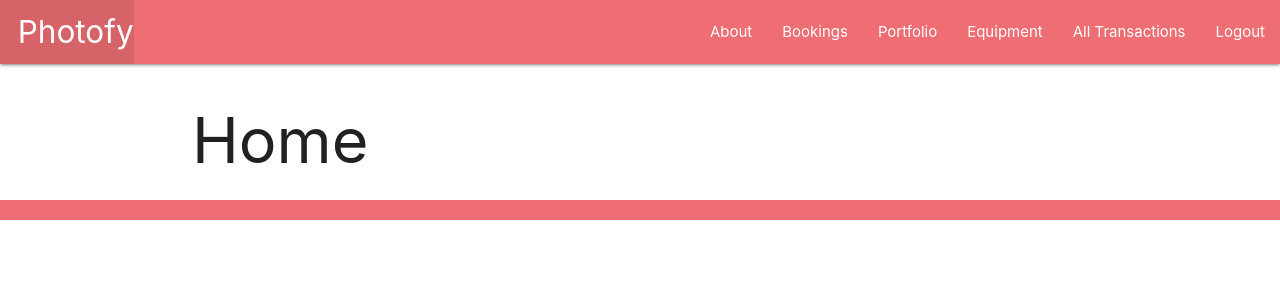
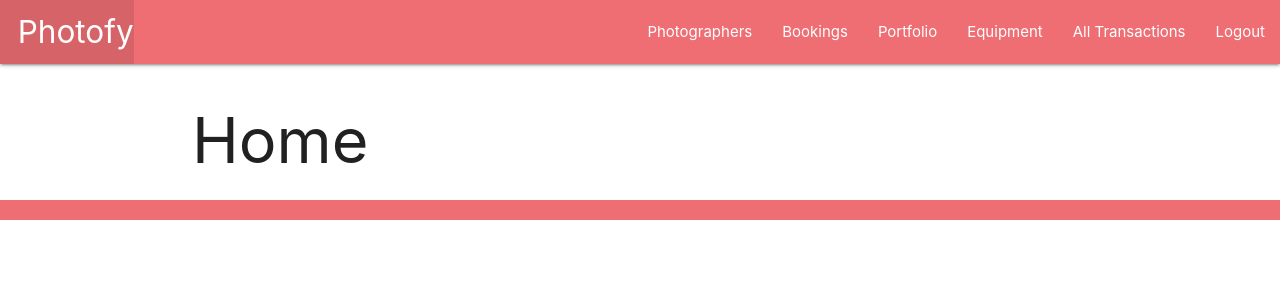
Before and after one commit to lcrosariol/Photofy, a Django app: page / in a window 1280 px wide. Shown: the top 300 px of the page. Run offline with Django 3.2, Linux system fonts and the light colour scheme; the visitor is signed in with stand-in values (Sample User, id 1).

Commit message:
added main photographers page with profile pictures

```diff
--- a/main_app/templates/base.html
+++ b/main_app/templates/base.html
@@ -18,7 +18,7 @@
           <li><a href="/" class="left brand-logo">&nbsp;&nbsp;Photofy</a></li>
         </ul>
         <ul class="right">
-          <li><a href="{% url 'about' %}">About</a></li>
+          <li><a href="{% url 'photographers' %}">Photographers</a></li>
           {% if user.is_authenticated %}
             <li><a href="{% url 'bookings' %}">Bookings</a></li>
             <li><a href="{% url 'portfolio' %}">Portfolio</a></li>
--- a/main_app/urls.py
+++ b/main_app/urls.py
@@ -21,8 +21,8 @@ urlpatterns = [
     path('', views.home, name='home'),
 
     # #home page
-    path('about/', views.about, name='about'),
-    # #about page
+    path('photographers/', views.photographers, name='photographers'),
+    # #photographers page
     path('bookings/', views.bookings, name='bookings'),
     path('bookings/create/', views.BookingCreate.as_view(), name='booking_create'),
     path('bookings/<int:pk>/update/', views.BookingUpdate.as_view(), name='booking_update'),
--- a/main_app/views.py
+++ b/main_app/views.py
@@ -7,7 +7,7 @@ from datetime import date
 from django.shortcuts import render, redirect
 from django.views.generic.edit import CreateView, UpdateView, DeleteView
 from django.views.generic import ListView, DetailView
-from .models import Equipment, Booking, Photo, Transaction, Profile
+from .models import Equipment, Booking, Photo, Transaction, Profile, User
 from django.contrib.auth import login
 from django.contrib.auth.forms import UserCreationForm
 from django.contrib.auth.decorators import login_required
@@ -17,40 +17,40 @@ from django.contrib.auth.mixins import LoginRequiredMixin
 
 @login_required
 def add_photo(request, photographer_id):
-  photo_file = request.FILES.get('photo-file', None)
-  if photo_file:
-    s3 = boto3.client('s3')
-    # need a unique "key" for s3 (filename)
-    key = uuid.uuid4().hex[:6] + photo_file.name[photo_file.name.rfind('.'):]
-    try:
-      bucket = os.environ['S3_BUCKET']
-      s3.upload_fileobj(photo_file, bucket, key)
-      url = f"{os.environ['S3_BASE_URL']}{bucket}/{key}"
-      Photo.objects.create(url=url, user_id=photographer_id, name=key)
-    except:
-      print('An error occurred uploading file to S3')
-  return redirect('portfolio')
-
+    photo_file = request.FILES.get('photo-file', None)
+    if photo_file:
+        s3 = boto3.client('s3')
+        # need a unique "key" for s3 (filename)
+        key = uuid.uuid4().hex[:6] + \
+            photo_file.name[photo_file.name.rfind('.'):]
+        try:
+            bucket = os.environ['S3_BUCKET']
+            s3.upload_fileobj(photo_file, bucket, key)
+            url = f"{os.environ['S3_BASE_URL']}{bucket}/{key}"
+            Photo.objects.create(url=url, user_id=photographer_id, name=key)
+        except:
+            print('An error occurred uploading file to S3')
+    return redirect('portfolio')
 
 
 def signup(request):
-  error_message = ''
-  if request.method == 'POST':
-    # This is how to create a 'user' form object
-    # that includes the data from the browser
-    form = UserCreationForm(request.POST)
-    if form.is_valid():
-      # This will add the user to the database
-      user = form.save()
-      # This is how we log a user in via code
-      login(request, user)
-      return redirect('bookings')
-    else:
-      error_message = 'Invalid sign up - try again'
-  # A bad POST or a GET request, so render signup.html with an empty form
-  form = UserCreationForm()
-  context = {'form': form, 'error_message': error_message}
-  return render(request, 'registration/signup.html', context)
+    error_message = ''
+    if request.method == 'POST':
+        # This is how to create a 'user' form object
+        # that includes the data from the browser
+        form = UserCreationForm(request.POST)
+        if form.is_valid():
+            # This will add the user to the database
+            user = form.save()
+            # This is how we log a user in via code
+            login(request, user)
+            return redirect('bookings')
+        else:
+            error_message = 'Invalid sign up - try again'
+    # A bad POST or a GET request, so render signup.html with an empty form
+    form = UserCreationForm()
+    context = {'form': form, 'error_message': error_message}
+    return render(request, 'registration/signup.html', context)
 
 
 @login_required
@@ -62,142 +62,143 @@ def home(request):
     return render(request, 'home.html')
 
 
-@login_required
-def about(request):
-  """
-  about view
-  http://localhost/8000/about/
-  """
-  return render(request, 'about.html')
+def photographers(request):
+    """
+    photographers view
+    http://localhost/8000/photographers/
+    """
+    # profiles = Profile.objects.all()
+
+    users = User.objects.all()
+    photos = Photo.objects.filter(user__in=users)
+    return render(request, 'photographers.html', {'photos': photos})
 
 
 @login_required
 def bookings(request):
-  """
-  about view
-  http://localhost/8000/bookings/
-  """
-  today = date.today()
-  bookings = Booking.objects.filter(user=request.user)
-  return render(request, 'bookings/index.html', {'bookings': bookings, 'today': today})
+    """
+    http://localhost/8000/bookings/
+    """
+    today = date.today()
+    bookings = Booking.objects.filter(user=request.user)
+    return render(request, 'bookings/index.html', {'bookings': bookings, 'today': today})
 
 
 @login_required
 def equipment(request):
-  """
-  about view
-  http://localhost/8000/equipment/
-  """
+    """
+    http://localhost/8000/equipment/
+    """
 
-  equipments = Equipment.objects.all()
-  # profile = Profile.objects.get(user=request.user)
-  # print(profile)
-  print(equipments)
-  return render(request, 'equipment.html', {'equipments': equipments})
+    equipments = Equipment.objects.all()
+    # profile = Profile.objects.get(user=request.user)
+    # print(profile)
+    print(equipments)
+    return render(request, 'equipment.html', {'equipments': equipments})
 
 
 @login_required
 def portfolio(request):
-  """
-  about view
-  http://localhost/8000/portfolio/
-  """
-  photos = Photo.objects.filter(user=request.user.id)
-  return render(request, 'portfolio.html', {'photos': photos})
+    """
+    http://localhost/8000/portfolio/
+    """
+    photos = Photo.objects.filter(user=request.user.id)
+    return render(request, 'portfolio.html', {'photos': photos})
 
 
 @login_required
 def booking(request, booking_id):
-  """
-  single booking view
-  http://localhost/8000/portfolio/
-  """
-  today = date.today()
-  booking = Booking.objects.get(id=booking_id)
-  return render(request, 'bookings/booking_detail.html', {'booking': booking, 'today': today})
+    """
+    single booking view
+    http://localhost/8000/portfolio/
+    """
+    today = date.today()
+    booking = Booking.objects.get(id=booking_id)
+    return render(request, 'bookings/booking_detail.html', {'booking': booking, 'today': today})
 
 
 @login_required
 def transactions(request):
-  """
-  transactions view
-  http://localhost/8000/transactions/
-  """
-  bookings = Booking.objects.filter(user=request.user)
-  bookings_list = list(bookings)
-  transactions = Transaction.objects.filter(booking__in = bookings_list )
-  return render(request, 'transactions.html', {'transactions': transactions})
+    """
+    transactions view
+    http://localhost/8000/transactions/
+    """
+    bookings = Booking.objects.filter(user=request.user)
+    bookings_list = list(bookings)
+    transactions = Transaction.objects.filter(booking__in=bookings_list)
+    return render(request, 'transactions.html', {'transactions': transactions})
 
 
 @login_required
 def profile(request):
-  """
-  about view
-  http://localhost/8000/profile/
-  """
-  return render(request, 'profile.html')
+    """
+    http://localhost/8000/profile/
+    """
+    return render(request, 'profile.html')
 
 
 def assoc_equipment(request, equipment_id):
-  Profile.objects.get(id=request.user.id).equipments.add(equipment_id)
-  print('THIS', request.user.id, equipment_id)
-  return redirect('equipment')
+    Profile.objects.get(id=request.user.id).equipments.add(equipment_id)
+    print('THIS', request.user.id, equipment_id)
+    return redirect('equipment')
+
 
 def unassoc_equipment(request, profile_id, equipment_id):
-  Profile.objects.get(user_id=profile_id).equipment.remove(equipment_id)
-  return redirect('equipment', profile_id=profile_id)
+    Profile.objects.get(user_id=profile_id).equipment.remove(equipment_id)
+    return redirect('equipment', profile_id=profile_id)
 
 
 class TransactionCreate(LoginRequiredMixin, CreateView):
-  model = Transaction
-  fields = '__all__'
+    model = Transaction
+    fields = '__all__'
 
 
 class TransactionUpdate(LoginRequiredMixin, UpdateView):
-  model = Transaction
-  fields = ['amount', 'paid']
-  success_url = '/transactions/'
+    model = Transaction
+    fields = ['amount', 'paid']
+    success_url = '/transactions/'
 
 
 class TransactionDelete(LoginRequiredMixin, DeleteView):
-  model = Transaction
-  success_url = '/transactions/'
+    model = Transaction
+    success_url = '/transactions/'
 
 
 class EquipmentList(LoginRequiredMixin, ListView):
-  model = Equipment
+    model = Equipment
 
 
 class EquipmentCreate(LoginRequiredMixin, CreateView):
-  model = Equipment
-  fields = '__all__'
+    model = Equipment
+    fields = '__all__'
 
 
 class EquipmentUpdate(LoginRequiredMixin, UpdateView):
-  model = Equipment
-  fields = ['model']
+    model = Equipment
+    fields = ['model']
 
 
 class EquipmentDelete(LoginRequiredMixin, DeleteView):
-  model = Equipment
-  success_url = '/equipment/'
+    model = Equipment
+    success_url = '/equipment/'
+
 
 class BookingCreate(LoginRequiredMixin, CreateView):
-  model = Booking
-  #take user field out because it is being attached when they click on the form (lines 176-178)
-  fields = ['date', 'location', 'customer_name', 'phone_number', 'comment']
-  success_url = '/bookings/'
+    model = Booking
+    # take user field out because it is being attached when they click on the form (lines 176-178)
+    fields = ['date', 'location', 'customer_name', 'phone_number', 'comment']
+    success_url = '/bookings/'
 
-  def form_valid(self, form):
-    form.instance.user = self.request.user
-    return super().form_valid(form)
+    def form_valid(self, form):
+        form.instance.user = self.request.user
+        return super().form_valid(form)
 
 
 class BookingUpdate(LoginRequiredMixin, UpdateView):
-  model = Booking
-  fields = ['date', 'location', 'customer_name', 'phone_number', 'comment']
+    model = Booking
+    fields = ['date', 'location', 'customer_name', 'phone_number', 'comment']
 
 
 class BookingDelete(LoginRequiredMixin, DeleteView):
-  model = Booking
-  success_url = '/bookings/'
+    model = Booking
+    success_url = '/bookings/'
```
Also changed, not shown: main_app/templates/about.html (deleted, +0 -8 lines), main_app/templates/photographers.html (added, +17 -0 lines).
